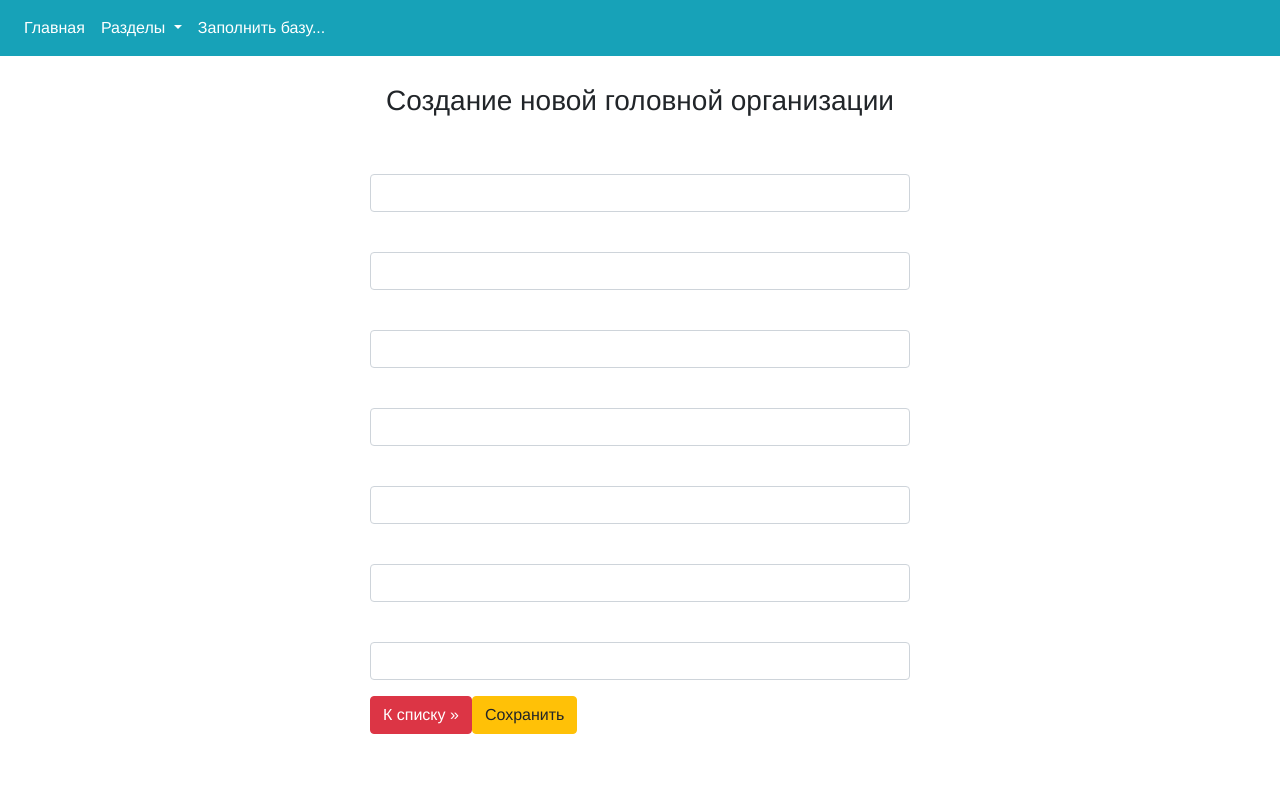
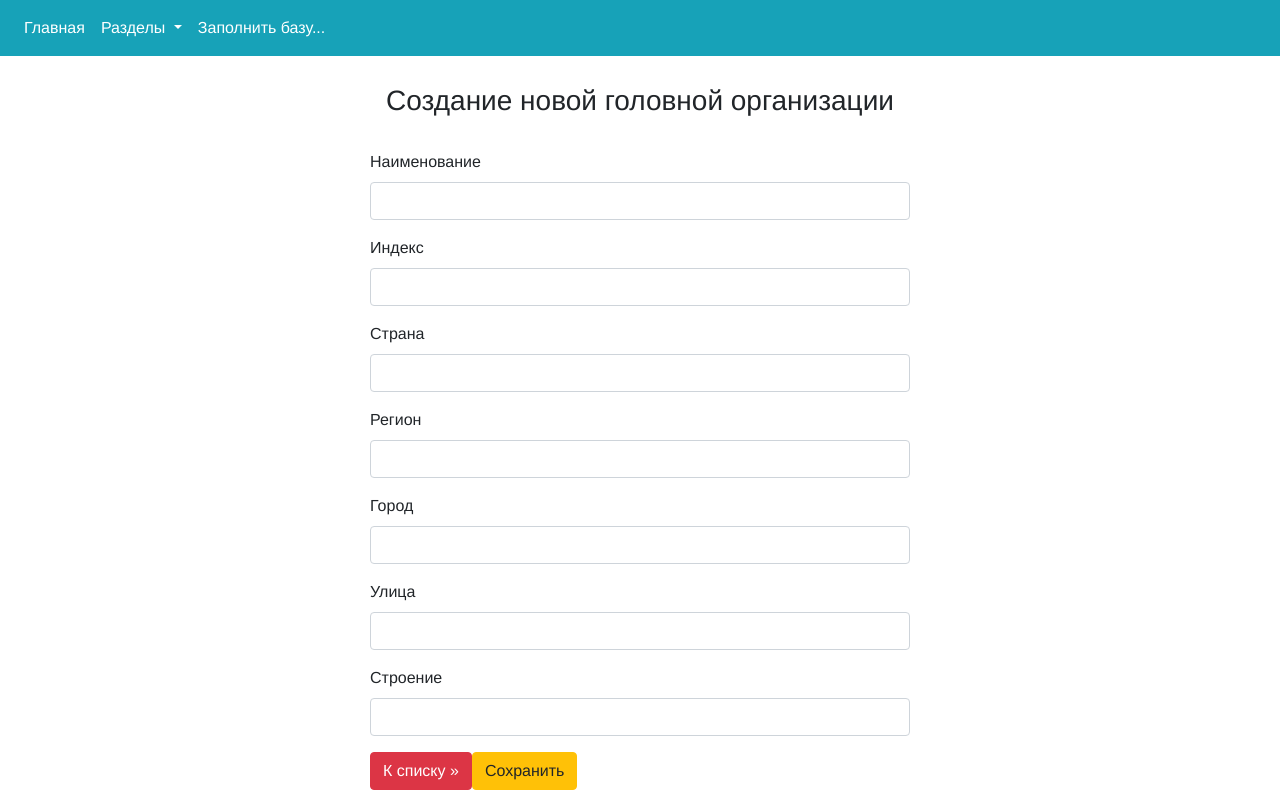
Before and after one commit to dpetelko/tne-vuejsclient, a Vue app: page /lead-divisions/create in a window 1280 px wide. Built offline with nearby package versions, Linux system fonts and the light colour scheme.

Commit message:
WiP Added LeadDivisionCreate

```diff
--- a/package.json
+++ b/package.json
@@ -10,6 +10,7 @@
   "dependencies": {
     "bootstrap-vue": "^2.18.1",
     "core-js": "^3.6.5",
+    "jquery": "^3.5.1",
     "vue": "^2.6.12",
     "vue-router": "^3.4.8",
     "vuelidate": "^0.7.6",
@@ -17,11 +18,13 @@
   },
   "devDependencies": {
     "@vue/cli-plugin-babel": "~4.5.8",
-    "@vue/cli-plugin-eslint": "~4.5.8",
+    "@vue/cli-plugin-eslint": "~4.5.0",
     "@vue/cli-plugin-router": "~4.5.8",
     "@vue/cli-plugin-vuex": "~4.5.8",
     "@vue/cli-service": "~4.5.8",
     "babel-eslint": "^10.1.0",
+    "eslint": "^6.7.2",
+    "eslint-plugin-vue": "^6.2.2",
     "vue-template-compiler": "^2.6.12"
   }
 }
--- a/src/views/LeadDivision/Create.vue
+++ b/src/views/LeadDivision/Create.vue
@@ -7,41 +7,39 @@
       <div class="col-md-3"></div>
       <div class="col-md-6">
         <form id="createForm" asp-action="Create" @submit.prevent="submitHandler">
-          <div asp-validation-summary="ModelOnly" class="text-danger"></div>
+
           <div class="form-group">
-            <label asp-for="Name" class="control-label"></label>
-            <input asp-for="Name" class="form-control"/>
-            <span asp-validation-for="Name" class="text-danger"></span>
+            <label class="control-label">Наименование</label>
+            <input id="name" type="text" v-model.trim="name" class="form-control"/>
+            <small v-if="$v.name.$dirty && !$v.name.required" class="text-danger">Поле не может быть пустым</small>
           </div>
           <div class="form-group">
-            <label asp-for="PostCode" class="control-label"></label>
-            <input asp-for="PostCode" class="form-control"/>
-            <span asp-validation-for="PostCode" class="text-danger"></span>
+            <label class="control-label">Индекс</label>
+            <input id="postCode" type="number" v-model="postCode" class="form-control"/>
+            <small v-if="$v.postCode.$dirty && !$v.postCode.required" class="text-danger">Поле не может быть пустым</small>
           </div>
           <div class="form-group">
-            <label asp-for="Country" class="control-label"></label>
-            <input asp-for="Country" class="form-control"/>
-            <span asp-validation-for="Country" class="text-danger"></span>
+            <label class="control-label">Страна</label>
+            <input id="country" type="text" v-model.trim="country" class="form-control"/>
+            <small v-if="$v.country.$dirty && !$v.country.required" class="text-danger">Поле не может быть пустым</small>
           </div>
           <div class="form-group">
-            <label asp-for="Region" class="control-label"></label>
-            <input asp-for="Region" class="form-control"/>
-            <span asp-validation-for="Region" class="text-danger"></span>
+            <label class="control-label">Регион</label>
+            <input id="region" type="text" v-model.trim="region" class="form-control"/>
+            <small v-if="$v.region.$dirty && !$v.region.required" class="text-danger">Поле не может быть пустым</small>
           </div>
           <div class="form-group">
-            <label asp-for="City" class="control-label"></label>
-            <input asp-for="City" class="form-control"/>
-            <span asp-validation-for="City" class="text-danger"></span>
+            <label class="control-label">Город</label>
+            <input id="city" type="text" v-model.trim="city" class="form-control"/>
+            <small v-if="$v.city.$dirty && !$v.city.required" class="text-danger">Поле не может быть пустым</small>
           </div>
           <div class="form-group">
-            <label asp-for="Street" class="control-label"></label>
-            <input asp-for="Street" class="form-control"/>
-            <span asp-validation-for="Street" class="text-danger"></span>
+            <label class="control-label">Улица</label>
+            <input id="street" type="text" v-model.trim="street" class="form-control"/>
           </div>
           <div class="form-group">
-            <label asp-for="Building" class="control-label"></label>
-            <input asp-for="Building" class="form-control"/>
-            <span asp-validation-for="Building" class="text-danger"></span>
+            <label class="control-label">Строение</label>
+            <input id="building" type="text" v-model.trim="building" class="form-control"/>
           </div>
           <div class="form-group">
             <a asp-action="Index" id="confirmCancelButton" class="btn btn-danger">К списку »</a>
@@ -55,14 +53,15 @@
 </template>
 
 <script>
-import {required, minLength} from 'vuelidate/lib/validators'
+import {required} from 'vuelidate/lib/validators'
+
 export default {
   name: "Create",
   data: () => ({
     id: '00000000-0000-0000-0000-000000000000',
     name: '',
     addressId: '00000000-0000-0000-0000-000000000000',
-      postCode: 0,
+    postCode: null,
     country: '',
     region: '',
     city: '',
@@ -79,7 +78,10 @@ export default {
   },
   methods: {
     submitHandler() {
-
+      if (this.$v.$invalid) {
+        this.$v.$touch()
+        return
+      }
     }
   }
 }
```
Also changed, not shown: 1 other file (tests, documents, lock files or other folders). Lines whose indentation alone changed are shown as unchanged.
